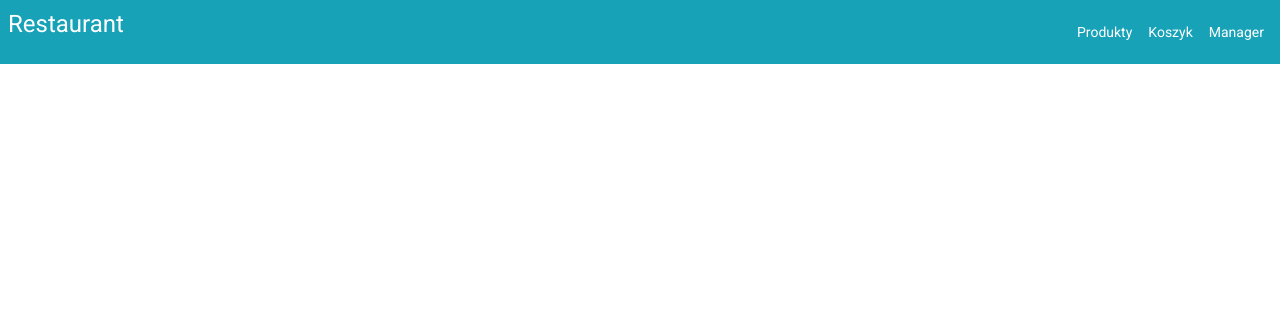
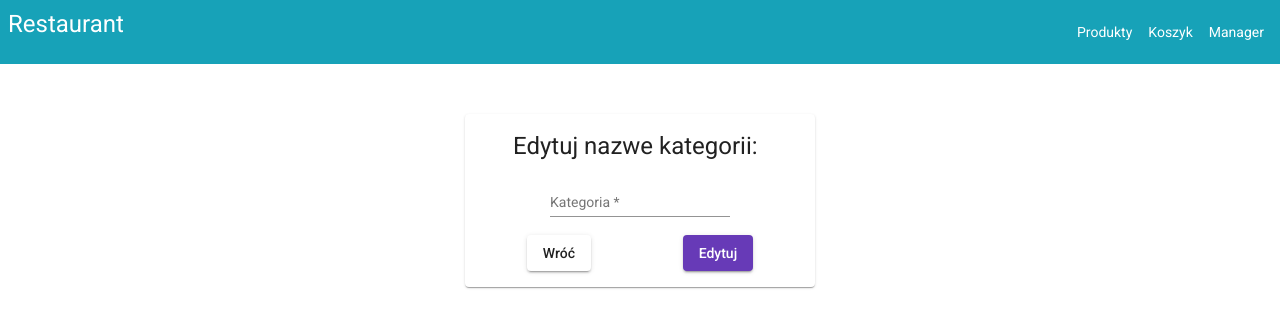
Before and after one commit to longdavid2k17/sandwitch_fullstack, an Angular app in the folder front/: page /category-manager/edit-category in a window 1280 px wide. Before the commit this address led to /. Shown: the top 328 px of the page. Built offline with nearby package versions, Linux system fonts and the light colour scheme.

Commit message:
feat(categories): add edit for category

```diff
--- /dev/null
+++ b/front/src/app/components/admin/category-edit/category-edit.component.css
@@ -0,0 +1,13 @@
+.box{
+    display: flex;
+    justify-content: center;
+    margin-top: 50px;
+}
+.form-card{
+    text-align: center;
+    width: 350px;
+}
+.actions{
+    display: flex;
+    justify-content: space-around;
+}
--- /dev/null
+++ b/front/src/app/components/admin/category-edit/category-edit.component.html
@@ -0,0 +1,25 @@
+<div class="box">
+  <mat-card class="form-card">
+    <mat-card-header>
+      <h1>Edytuj nazwe kategorii:</h1>
+    </mat-card-header>
+    <mat-card-content>
+      <form [formGroup]="categoryForm" (submit)="updateCategory()">
+        <mat-form-field>
+          <mat-label>Kategoria</mat-label>
+          <input matInput formControlName="category" required />
+        </mat-form-field>
+        <div class="actions">
+          <a routerLink="/category-manager">
+              <button mat-raised-button>
+                Wróć
+              </button>
+          </a>
+          <button mat-raised-button color="primary" type="submit">
+            Edytuj
+          </button>
+        </div>
+      </form>
+    </mat-card-content>
+  </mat-card>
+</div>
--- /dev/null
+++ b/front/src/app/components/admin/category-edit/category-edit.component.ts
@@ -0,0 +1,36 @@
+import { Component, OnInit } from '@angular/core';
+import { Router } from '@angular/router';
+import { FormGroup, FormBuilder, Validators } from '@angular/forms';
+
+@Component({
+  selector: 'app-category-edit',
+  templateUrl: './category-edit.component.html',
+  styleUrls: ['./category-edit.component.css']
+})
+export class CategoryEditComponent implements OnInit {
+
+  categoryForm:FormGroup;
+  categoryName:string="";
+  id_product_category:number;
+
+  constructor(private router:Router,private formBuilder:FormBuilder) {
+    this.categoryName=this.router.getCurrentNavigation()?.extras?.state?.data.name;
+    this.id_product_category =
+      this.router.getCurrentNavigation()?.extras?.state?.data.position;
+    this.categoryForm=this.formBuilder.group({
+      category: [this.categoryName,[Validators.required]],
+      id_product_category: [this.id_product_category]
+    })
+   }
+
+  ngOnInit(): void {
+  }
+
+  updateCategory(){
+    if(!this.categoryForm.valid) return;
+
+    //TODO: go to service
+    console.log(this.categoryForm.value)
+  }
+
+}
--- a/front/src/app/components/admin/category-manager/category-manager.component.html
+++ b/front/src/app/components/admin/category-manager/category-manager.component.html
@@ -21,8 +21,8 @@
       <th mat-header-cell *matHeaderCellDef>Action</th>
       <td mat-cell *matCellDef="let row">
         <div class="actions">
-          <button mat-raised-button color="primary">Edit</button
-          ><button mat-raised-button color="warn">Delete</button>
+          <button mat-raised-button color="primary" (click)="editCategory(row)">Edit</button
+          ><button mat-raised-button color="warn" (click)="deleteCategory(row)">Delete</button>
         </div>
       </td>
     </ng-container>
--- a/front/src/app/components/admin/category-manager/category-manager.component.ts
+++ b/front/src/app/components/admin/category-manager/category-manager.component.ts
@@ -1,6 +1,7 @@
 import { AfterViewInit, Component, ViewChild } from '@angular/core';
 import { MatPaginator } from '@angular/material/paginator';
 import { MatTableDataSource } from '@angular/material/table';
+import { Router } from '@angular/router';
 
 export interface CategoryElement {
   name: string;
@@ -41,8 +42,19 @@ export class CategoryManagerComponent {
     }
   }
 
+  constructor(private router:Router){
+
+  }
+
   addCategory(name:string){
     //TODO: go to service
     console.log(name)
   }
+  editCategory(row:any){
+    this.router.navigate(['category-manager/edit-category'], { state: { data: row } });
+  }
+  deleteCategory(row:any){
+    //TODO: go to service
+    console.log(row)
+  }
 }
--- a/front/src/app/components/menu/menu.component.html
+++ b/front/src/app/components/menu/menu.component.html
@@ -2,7 +2,7 @@
   <h1 class="menu__logo">Restaurant</h1>
   <nav class="menu__nav" role="navigation">
     <ul>
-      <li><a routerLink="products">Produkty</a></li>
+      <li><a routerLink="">Produkty</a></li>
       <li><a routerLink="order">Koszyk</a></li>
       <li>
         <a>Manager</a>
```
Also changed, not shown: front/src/app/routing/routing.module.ts (+13 -3 lines), 1 other file (tests, documents, lock files or other folders).
